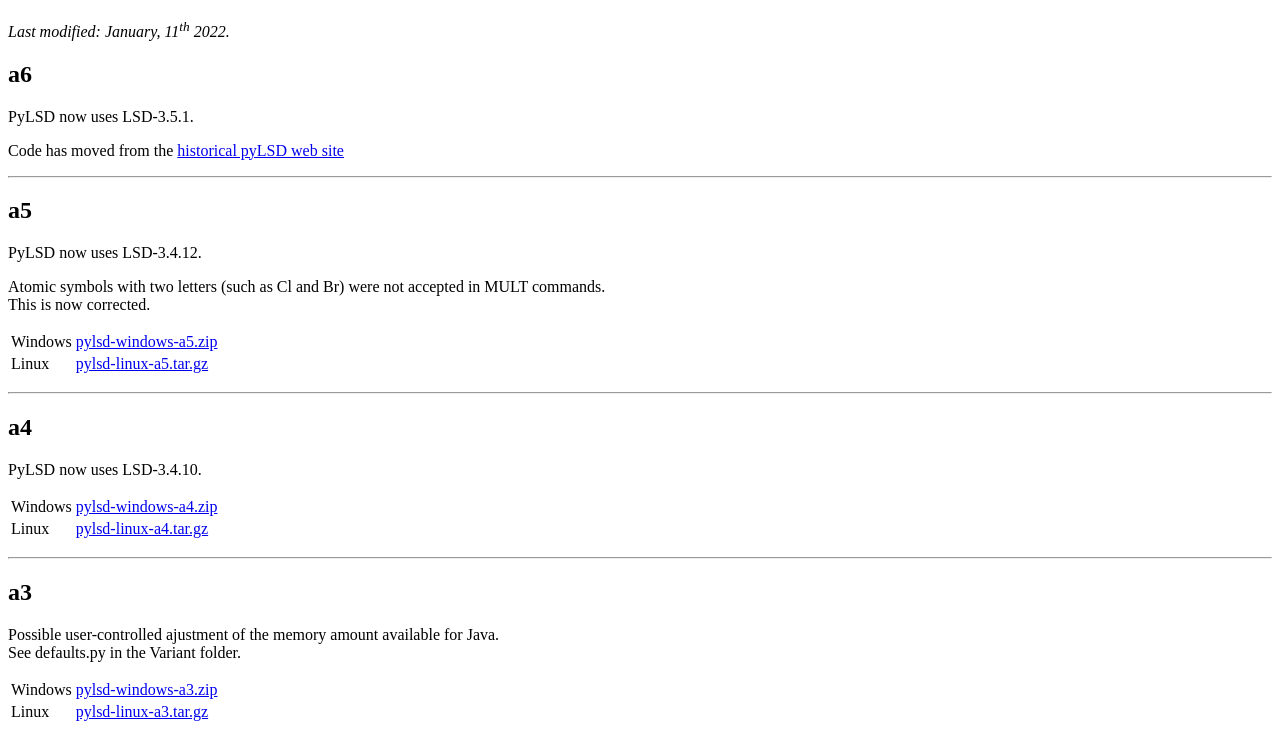
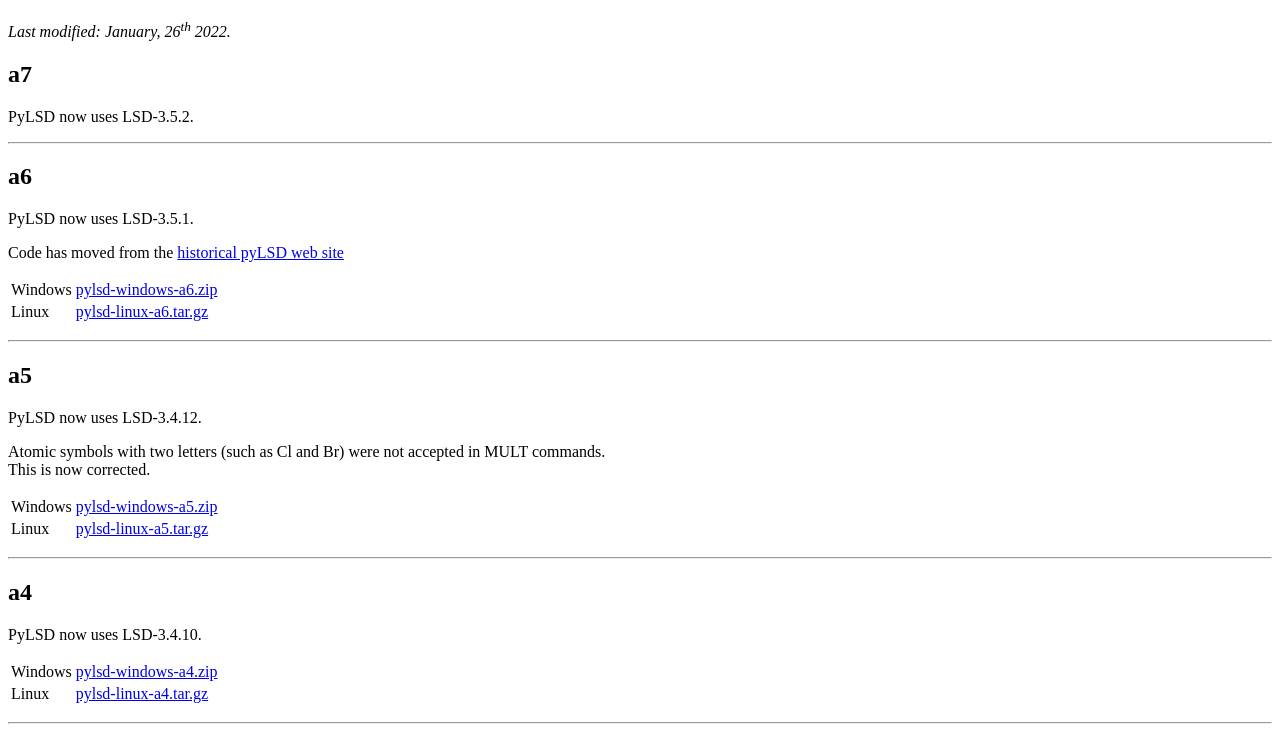
Before and after one commit to nuzillard/PyLSD, a plain HTML site: page HISTORY.html in a window 1280 px wide. Shown: the part 48-787 px from the top of the page. Drawn offline with Linux system fonts and the light colour scheme.

Commit message:
PyLSD-a7

```diff
--- a/HISTORY.html
+++ b/HISTORY.html
@@ -9,7 +9,16 @@ PyLSD History
 </h1>
 </center>
 
-<i>Last modified: January, 11<SUP>th</SUP> 2022.</i>
+<i>Last modified: January, 26<SUP>th</SUP> 2022.</i>
+
+<H2>a7</H2>
+
+<p>
+PyLSD now uses LSD-3.5.2.
+</p>
+
+<hr></hr>
+
 
 <H2>a6</H2>
 
@@ -20,6 +29,19 @@ PyLSD now uses LSD-3.5.1.
 <p>
 Code has moved from the <A HREF="http://eos.univ-reims.fr/LSD/JmnSoft/PyLSD">historical pyLSD web site</A>
 </p>
+
+<P>
+<table border="0">
+  <tr>
+    <td>Windows</td>
+    <td><A HREF="https://github.com/nuzillard/LSD_History/blob/main/pylsd-windows-a6.zip">pylsd-windows-a6.zip</A></td>
+  </tr>
+  <tr>
+    <td>Linux</td>
+    <td><A HREF="https://github.com/nuzillard/LSD_History/blob/main/pylsd-linux-a6.tar.gz">pylsd-linux-a6.tar.gz</A></td>
+  </tr>
+</table>
+</P>
 
 <hr></hr>
 
```
Also changed, not shown: INSTALL.html (+2 -2 lines), index.html (+7 -3 lines), 3 other files.
